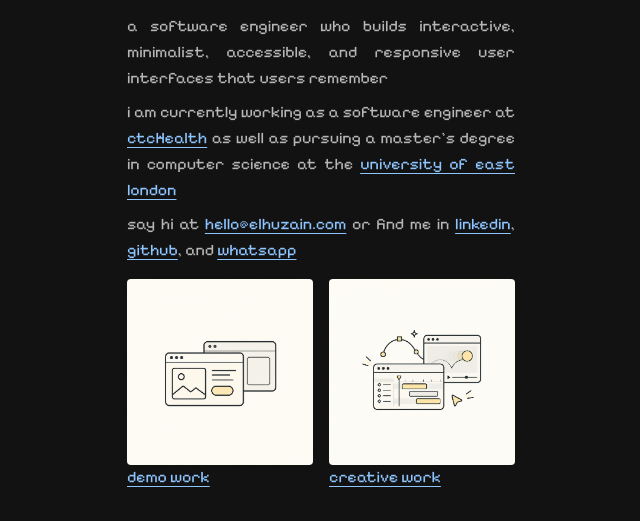
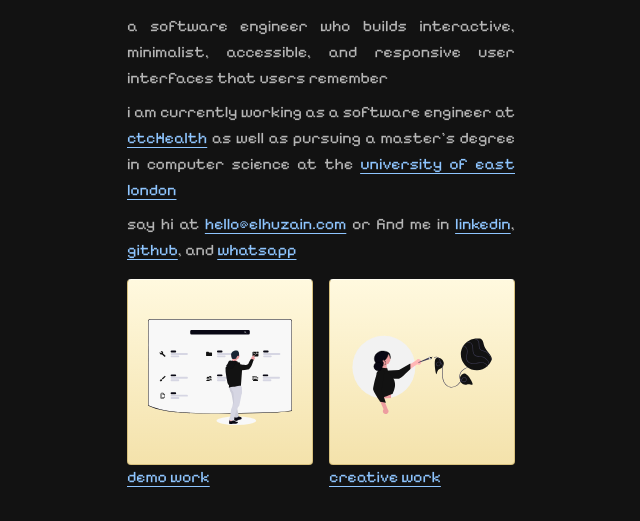
Before and after one commit to elhuzain/portfolio, a plain HTML site: page index.html in a window 1280 px wide. Shown: the part 185-706 px from the top of the page, without its empty margins (319-959 px from the left). Drawn offline with Linux system fonts and the light colour scheme.

Commit message:
chore: updated homepage button images

```diff
--- a/index.html
+++ b/index.html
@@ -42,11 +42,11 @@
         </p>
         <ul class="flex w-full items-center gap-4">
             <a href="/work" class="w-full">
-                <img class="aspect-square w-full rounded-sm" src="./assets/work-button-background.png" alt="" width="186" height="116">
+                <img class="homepage-preview aspect-square w-full rounded-sm" src="./assets/work-button-background.svg" alt="" width="186" height="116">
                 <h2>demo work</h2>
             </a>
             <a href="/creative" class="w-full">
-                <img class="aspect-square w-full rounded-sm" src="./assets/creative-button-background.png" alt="" width="186" height="116">
+                <img class="homepage-preview aspect-square w-full rounded-sm" src="./assets/creative-button-background.svg" alt="" width="186" height="116">
                 <h2>creative work</h2>
             </a>
         </ul>
--- a/style/input.css
+++ b/style/input.css
@@ -48,3 +48,12 @@ a {
         animation: none;
     }
 }
+
+
+.homepage-preview {
+    object-fit: contain;
+    padding: 1.25rem;
+    background: linear-gradient(to bottom, #fff9df, #f4e2ab);
+    border: 1px solid #d8c17e;
+    border-top-color: #fffdf2;
+}
```
Also changed, not shown: assets/creative-button-background.svg (added), assets/work-button-background.svg (added), style/output.css.
